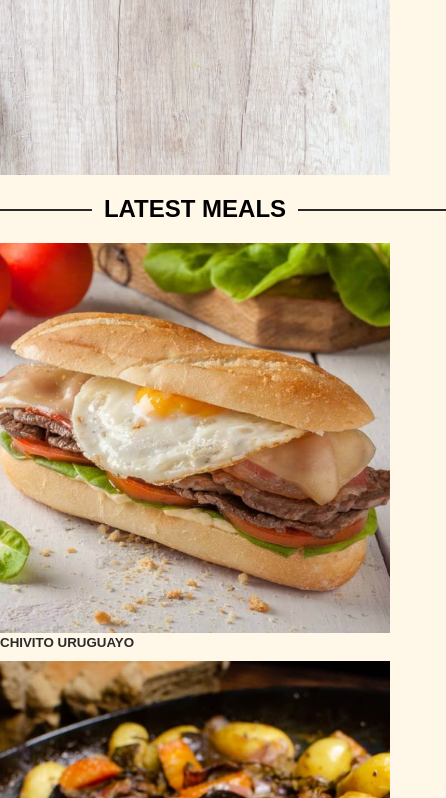
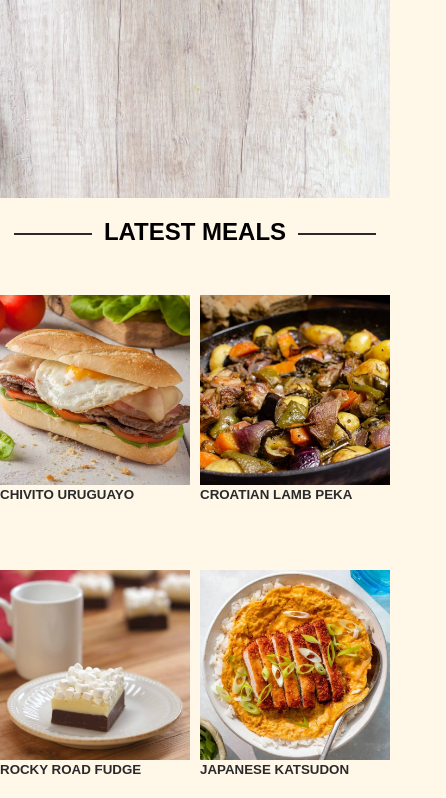
Before and after one commit to alexuoc11/htmlcss-pec3, a plain HTML site: page index.html in a window 390 px wide. Shown: the part 261-1059 px from the top of the page, 446 px wide, since content can reach past the window. Drawn offline with Linux system fonts and the light colour scheme; a web font is replaced by a local one.

Commit message:
second commit

```diff
--- a/styles.css
+++ b/styles.css
@@ -2,6 +2,10 @@
     margin: 0;
     padding: 0;
     box-sizing: border-box;
+}
+
+html {
+    width: 100%;
 }
 
 @font-face {
@@ -10,9 +14,9 @@
     font-weight: 1 999;
 }
 
-@media (min-width: 600px) {
+@media (max-width: 900px) and (min-width: 300px) {
     .container {
-        max-width: 500px;
+        max-width: 400px;
     }
 
     header .container {
@@ -285,6 +289,7 @@ p {
 }
 
 main h2{
+    width: 100%;
     display: block;
     text-transform: uppercase;
     text-align: center;
@@ -406,7 +411,7 @@ main h2{
   height: 2px;
   position: relative;
   vertical-align: middle;
-  width: 38%;
+  width: 20%;
 }
 
 .line-h2:before {
```
